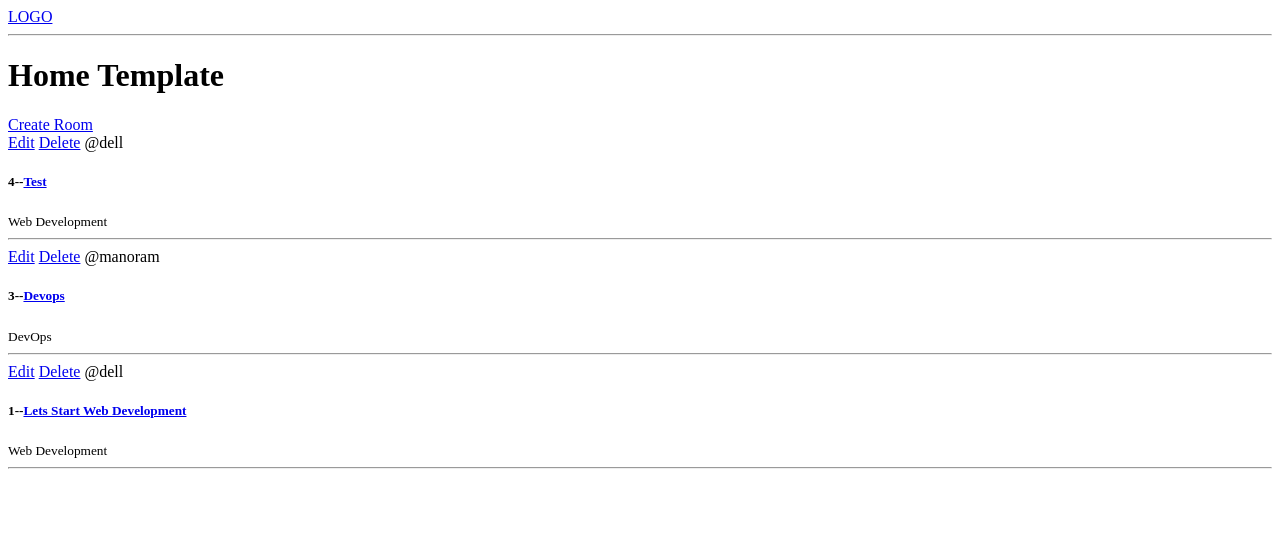
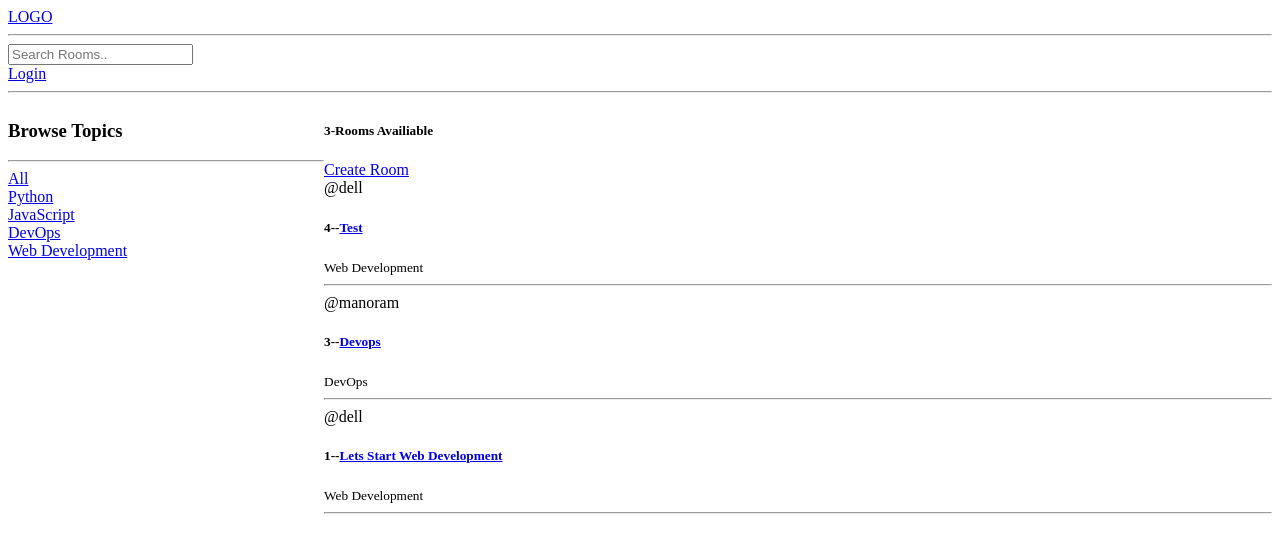
Before and after one commit to manoramsubedi/ForumNest, a Django app: page / in a window 1280 px wide. Shown: the top 553 px of the page. Run offline with Django 3.2, Linux system fonts and the light colour scheme; data comes from the database, SQL or seed files in the repository; both versions use the stored data as it was after the commit.

Commit message:
page restricted

```diff
--- a/base/templates/base/home.html
+++ b/base/templates/base/home.html
@@ -2,14 +2,43 @@
 
 {% block content %}
 
-<h1>Home Template</h1>
+<style>
+    .home-container{
+        display: grid;
+        grid-template-columns: 1fr 3fr;
+
+    }
+</style>
+
+
+<div class = "home-container">
+
     <div>
+        <h3>Browse Topics</h3>
+        <hr>
+
+        <div>
+            <a href="{%url 'home' %}">All</a>
+        </div>
+
+        {%for topic in topics%}
+        <div>
+            <a href="{%url 'home' %}?q={{topic.name}}">{{topic.name}}</a>
+        </div>
+        {%endfor%}
+    </div>
+
+    <div>
+        <h5>{{room_count}}-Rooms Availiable</h5>
+
         <a href = "{% url 'create-room' %}">Create Room</a>
         <div>
                 {% for room in rooms %}
                         <div>
+                            {%if request.user == room.host%}
                                 <a href="{% url 'update-room' room.id %}">Edit</a>
                                 <a href="{% url 'delete-room' room.id %}">Delete</a>
+                            {%endif%}
                             <span>@{{room.host.username}}</span>
                             <h5>{{room.id}}--<a href="{% url 'room' room.id %}">{{room.name|title}}</a></h5>
                             <small>{{room.topic.name}}</small>
@@ -17,6 +46,7 @@
                         </div>
                     {%endfor%}
             </div>
+    </div>
 <div>
 
 {%endblock%}
--- a/base/templates/base/room.html
+++ b/base/templates/base/room.html
@@ -2,4 +2,5 @@
 
 {% block content %}
 <h1>{{room.name|title}}</h1>
+<p>{{room.description}}</p>
 {%endblock%}
--- a/base/urls.py
+++ b/base/urls.py
@@ -2,9 +2,12 @@ from django.urls import path
 from . import views
 
 urlpatterns = [
+    path('login/', views.loginPage, name="login"),
+    path('logout/', views.logoutUser, name="logout"),
+
     path('',views.home, name="home"),
     path('room/<int:pk>', views.room, name="room"),
-    path('create-room', views.create_room, name="create-room"),
+    path('create-room/', views.create_room, name="create-room"),
     path('update-room/<str:pk>', views.update_room, name="update-room"),
      path('delete-room/<str:pk>', views.delete_room, name="delete-room"),
 
--- a/base/views.py
+++ b/base/views.py
@@ -1,6 +1,12 @@
 from django.http import HttpResponse
 from django.shortcuts import render, redirect
-from .models import Room
+from django.http import HttpResponse
+from django.contrib import messages
+from django.contrib.auth.decorators import login_required
+from django.contrib.auth import authenticate, login, logout
+from django.contrib.auth.models import User
+from django.db.models import Q
+from .models import Room, Topic
 from .forms import RoomForm
 
 # Create your views here.
@@ -11,9 +17,51 @@ from .forms import RoomForm
 #     {'id':3, 'name': 'Learn C++'},
 # ]
 
+def loginPage(request):
+
+    if request.user.is_authenticated:
+        return redirect('home')
+
+
+    if request.method == 'POST':
+        username = request.POST.get('username')
+        password = request.POST.get('password')
+
+
+        try: #if user exist
+            user = User.objects.get(username=username)
+        except: #if user doesn't exist
+            messages.add_message(request, messages.INFO, "User Not Found!")
+
+        user = authenticate(request, username=username, password=password)
+
+        if user is not None:
+            login(request, user)
+            return redirect('home')
+        else:
+            messages.add_message(request, messages.INFO, "Username or Password doesnot exist!")
+
+
+
+    context = {}
+    return render(request, "base/login_register.html", context)
+
+def logoutUser(request):
+    logout(request)
+    return redirect('home')
+
+
+
 def home(request):
-    rooms = Room.objects.all()
-    context = {'rooms':rooms}
+    q = request.GET.get('q') if request.GET.get('q') != None else ''
+    rooms = Room.objects.filter(
+        Q(topic__name__icontains=q) |
+        Q(name__icontains=q) |
+        Q(description__icontains=q)
+        )
+    topics = Topic.objects.all()
+    room_count = rooms.count()
+    context = {'rooms':rooms, 'topics':topics, 'room_count':room_count}
     return render(request, "base/home.html", context)
 
 def room(request, pk):
@@ -21,6 +69,7 @@ def room(request, pk):
     context = {'room':room}
     return render(request, "base/room.html",context)
 
+@login_required(login_url='/login')
 def create_room(request):
     form = RoomForm
     if request.method == "POST":
@@ -32,9 +81,13 @@ def create_room(request):
     context = {'form':form}
     return render(request, "base/room_form.html", context)
 
+@login_required(login_url='/login')
 def update_room(request, pk):
     room = Room.objects.get(id=pk)
     form = RoomForm(instance=room) #pre-fill form
+
+    if request.user != room.host:
+        return HttpResponse('You are not authorized to perform this action!!')
 
     if request.method == "POST":
         form = RoomForm(request.POST, instance=room)
@@ -46,8 +99,14 @@ def update_room(request, pk):
     context = {'form': form}
     return render(request, "base/room_form.html",context)
 
+@login_required(login_url='/login')
 def delete_room(request,pk):
     room = Room.objects.get(id=pk)
+
+    if request.user != room.host:
+        return HttpResponse('You are not authorized to perform this action!!')
+
+
     if request.method=="POST":
         room.delete()
         return redirect('home')
--- a/templates/main.html
+++ b/templates/main.html
@@ -8,6 +8,15 @@
 <body>
 
     {% include "navbar.html" %}
+
+    {% if messages %}
+        <ul class="messages">
+            {% for message in messages %}
+                <li>{{ message }}</li>
+            {% endfor %}
+        </ul>
+    {% endif %}
+
     {%block content%}
 
     {% endblock %}
--- a/templates/navbar.html
+++ b/templates/navbar.html
@@ -1,3 +1,15 @@
 
 <a href="/">LOGO</a>
 <hr>
+
+<form method="GET" action="{% url 'home' %}">
+    <input type="text" name="q" placeholder="Search Rooms.."/>
+
+</form>
+
+{% if request.user.is_authenticated %}
+<a href="{% url 'logout' %}">Logout</a>
+{% endif %}
+
+<a href="{% url 'login' %}">Login</a>
+<hr>
```
Also changed, not shown: base/templates/base/login_register.html (added, +20 -0 lines), db.sqlite3. Lines whose indentation alone changed are shown as unchanged.
